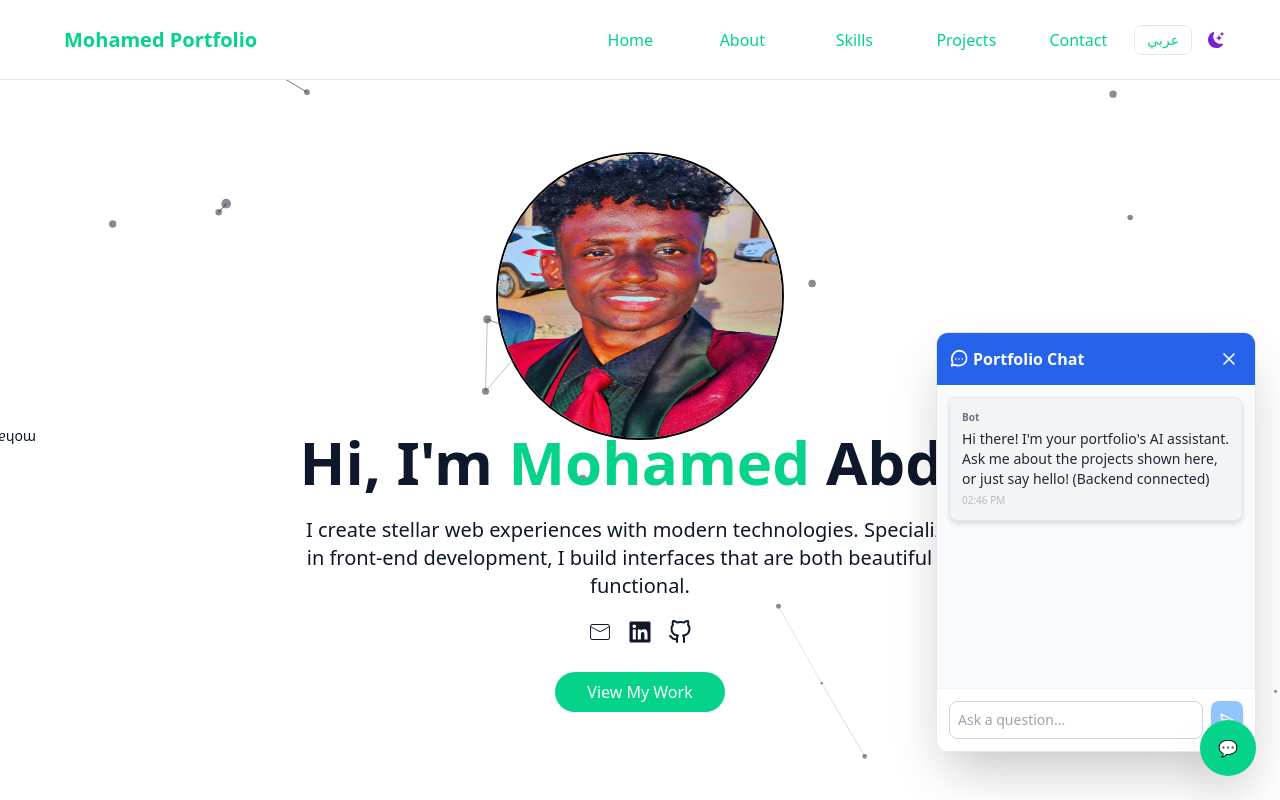
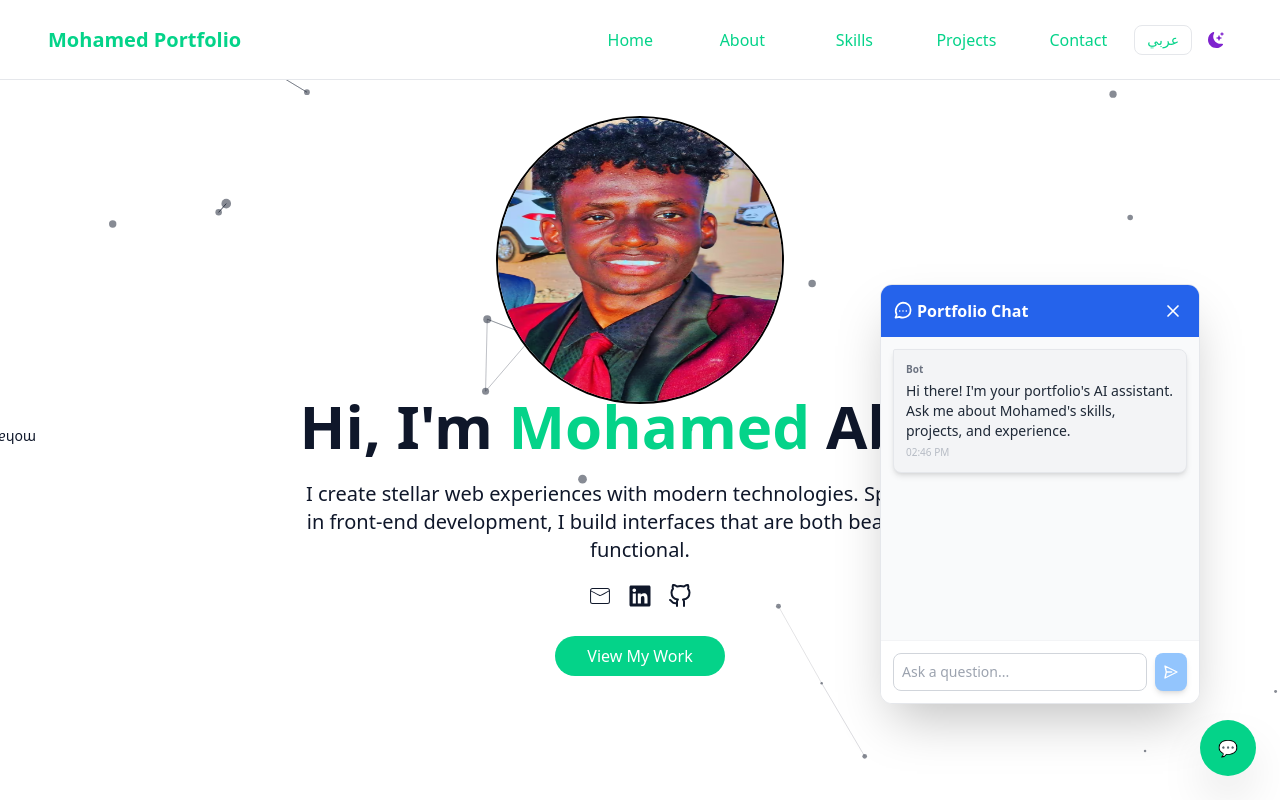
Before and after one commit to Mohammed-Abdo-Edries/New-portfolio, a React (Vite) app: page / in a window 1280 px wide. Both pictures are taken after a click on the button "Open chat". Shown: the top 800 px of the page. Built offline with nearby package versions, Linux system fonts and the light colour scheme.

Commit message:
fixed chat position

```diff
--- a/src/Components/Home.jsx
+++ b/src/Components/Home.jsx
@@ -57,19 +57,19 @@ const Home = () => {
     <section
       ref={sectionRef}
       id="home"
-      className="relative z-0 isolate px-10 py-16"
+      className="relative isolate z-0 px-10 py-4"
     >
       <div className="container relative z-0 mx-auto flex min-h-[calc(100vh-5rem)] max-w-full flex-col items-center justify-center text-center text-xl">
         <img
           src={myImage}
           alt="Mohamed Abdo"
-          className="relative top-4 mx-auto h-64 w-64 rounded-full border-2 border-black sm:h-72 sm:w-72"
+          className="relative top-10 mx-auto h-64 w-64 rounded-full border-2 border-black sm:h-72 sm:w-72"
         />
 
         <h1
           ref={titleRef}
           dir={isArabic ? "rtl" : "ltr"}
-          className="my-2 text-3xl font-bold sm:text-6xl"
+          className="mb-2 mt-8 text-3xl font-bold sm:text-6xl"
         >
           <span>{t("home.intro")}</span>{" "}
           <span className="text-primary">{t("home.firstName")}</span>{" "}
--- a/src/Components/Navbar.jsx
+++ b/src/Components/Navbar.jsx
@@ -43,8 +43,8 @@ const Navbar = () => {
   dir="ltr"
   className="fixed inset-x-0 top-0 z-[100] h-14 w-full border-b border-primary/20 bg-white text-primary dark:bg-black dark:text-white sm:h-20"
 >
-      <div className="container mx-auto flex h-full max-w-full items-center justify-between px-8 sm:px-12">
-        <div dir="ltr" className="px-4 text-xl font-bold">
+      <div className="container mx-auto flex h-full max-w-full items-center justify-between px-4 sm:px-12">
+        <div dir="ltr" className="text-xl font-bold">
           <span>Mohamed</span>{" "}
           <span className="text-primary">Portfolio</span>
         </div>
--- a/src/Components/chatbot.jsx
+++ b/src/Components/chatbot.jsx
@@ -1,14 +1,16 @@
-import { useState, useEffect, useRef, useCallback } from 'react';
-import ReactMarkdown from 'react-markdown';
+import { useState, useEffect, useRef, useCallback } from "react";
+import ReactMarkdown from "react-markdown";
 
-const STORAGE_KEY = 'gemini_portfolio_chat_history';
-const BACKEND_API_ENDPOINT = 'https://chatbot-len5.onrender.com/api/chat';
+const STORAGE_KEY = "gemini_portfolio_chat_history";
+const BACKEND_API_ENDPOINT =
+  "https://chatbot-len5.onrender.com/api/chat";
+
 const Chatbot = ({ onClose }) => {
   const [messages, setMessages] = useState([]);
-  const [messageText, setMessageText] = useState('');
+  const [messageText, setMessageText] = useState("");
   const [isBotThinking, setIsBotThinking] = useState(false);
   const messagesEndRef = useRef(null);
-    // const currentUser = 'User123';
+
   const scrollToBottom = () => {
     messagesEndRef.current?.scrollIntoView({ behavior: "smooth" });
   };
@@ -19,17 +21,20 @@ const Chatbot = ({ onClose }) => {
 
   useEffect(() => {
     const storedHistory = localStorage.getItem(STORAGE_KEY);
+
     if (storedHistory) {
       setMessages(JSON.parse(storedHistory));
     } else {
-      setMessages([{
+      setMessages([
+        {
           id: Date.now(),
-        sender: 'bot',
-        text: "Hi there! I'm your portfolio's AI assistant. Ask me about the projects shown here, or just say hello! (Backend connected)",
-        timestamp: new Date().toISOString()
-      }]);
+          sender: "bot",
+          text: "Hi there! I'm your portfolio's AI assistant. Ask me about Mohamed's skills, projects, and experience.",
+          timestamp: new Date().toISOString(),
+        },
+      ]);
     }
-  }, []); // Run only once on mount
+  }, []);
 
   useEffect(() => {
     if (messages.length > 0) {
@@ -39,110 +44,160 @@ const Chatbot = ({ onClose }) => {
 
   const sendToGemini = useCallback(async (fullHistory) => {
     setIsBotThinking(true);
+
     const lastMessage = fullHistory[fullHistory.length - 1];
     const newMessage = lastMessage.text;
-    const historyForBackend = fullHistory.slice(0, fullHistory.length - 1);
+    const historyForBackend = fullHistory.slice(0, -1);
+
     const requestBody = {
-        history: historyForBackend, // Backend expects 'history'
-        newMessage: newMessage      // Backend expects 'newMessage'
+      history: historyForBackend,
+      newMessage,
     };
 
     const maxRetries = 5;
     let lastError = null;
 
-    for (let attempt = 0; attempt < maxRetries; attempt++) {
+    for (let attempt = 0; attempt < maxRetries; attempt += 1) {
       try {
         const response = await fetch(BACKEND_API_ENDPOINT, {
-          method: 'POST',
-          headers: { 'Content-Type': 'application/json' },
-          body: JSON.stringify(requestBody)
+          method: "POST",
+          headers: {
+            "Content-Type": "application/json",
+          },
+          body: JSON.stringify(requestBody),
         });
 
         if (response.status === 429 && attempt < maxRetries - 1) {
-          const delay = Math.pow(2, attempt) * 1000;
-          await new Promise(resolve => setTimeout(resolve, delay));
+          const delay = 2 ** attempt * 1000;
+          await new Promise((resolve) => setTimeout(resolve, delay));
           continue;
         }
 
         if (!response.ok) {
-          const errorData = await response.json().catch(() => ({ message: `Backend error (Status: ${response.status})` }));
-          throw new Error(errorData.message || `Backend request failed with status: ${response.status}`);
+          const errorData = await response
+            .json()
+            .catch(() => ({}));
+
+          throw new Error(
+            errorData.message ||
+              `Backend request failed with status: ${response.status}`
+          );
         }
+
         const result = await response.json();
-        const botResponseText = result.text || "Sorry, I couldn't generate a response from the backend.";
-        setMessages(prev => [...prev, {
-          id: Date.now() + 1, // Unique ID
-          sender: 'bot',
-          text: botResponseText,
+
+        setMessages((previousMessages) => [
+          ...previousMessages,
+          {
+            id: Date.now() + 1,
+            sender: "bot",
+            text:
+              result.text ||
+              "Sorry, I couldn't generate a response.",
             timestamp: new Date().toISOString(),
-        }]);
+          },
+        ]);
 
-        lastError = null; // Clear error on success
-        break; // Exit loop on success
-
+        lastError = null;
+        break;
       } catch (error) {
         lastError = error;
+
         if (attempt < maxRetries - 1) {
-          const delay = Math.pow(2, attempt) * 1000;
-          await new Promise(resolve => setTimeout(resolve, delay));
+          const delay = 2 ** attempt * 1000;
+          await new Promise((resolve) => setTimeout(resolve, delay));
         }
       }
-    } // End of retry loop
+    }
 
     if (lastError) {
-      console.error("Error calling Backend API after all retries:", lastError);
-      setMessages(prev => [...prev, {
+      console.error(
+        "Error calling Backend API after all retries:",
+        lastError
+      );
+
+      setMessages((previousMessages) => [
+        ...previousMessages,
+        {
           id: Date.now() + 1,
-        sender: 'bot',
+          sender: "bot",
           text: `Error: Could not connect to the assistant via the backend. (${lastError.message})`,
           timestamp: new Date().toISOString(),
-      }]);
+        },
+      ]);
     }
 
     setIsBotThinking(false);
   }, []);
 
-  const handleSendMessage = (e) => {
-    e.preventDefault();
+  const handleSendMessage = (event) => {
+    event.preventDefault();
+
     if (!messageText.trim() || isBotThinking) return;
 
     const trimmedText = messageText.trim();
-    setMessageText(''); // Clear input immediately
+    setMessageText("");
 
     const userMessage = {
       id: Date.now(),
-      sender: 'user',
+      sender: "user",
       text: trimmedText,
       timestamp: new Date().toISOString(),
     };
 
     const updatedMessages = [...messages, userMessage];
     setMessages(updatedMessages);
-    const recentMessages = updatedMessages.slice(-10);
-    sendToGemini(recentMessages);
+
+    sendToGemini(updatedMessages.slice(-10));
   };
 
   const Message = ({ message }) => {
-    const isUser = message.sender === 'user';
-    const senderName = isUser ? 'You' : 'Bot';
-    const time = new Date(message.timestamp).toLocaleTimeString([], { hour: '2-digit', minute: '2-digit' });
+    const isUser = message.sender === "user";
+    const senderName = isUser ? "You" : "Bot";
+
+    const time = new Date(
+      message.timestamp
+    ).toLocaleTimeString([], {
+      hour: "2-digit",
+      minute: "2-digit",
+    });
 
     return (
-      <div className={`flex mb-3 ${isUser ? 'justify-end' : 'justify-start'}`}>
-        <div className={`max-w-xs p-3 rounded-lg shadow-md relative ${
+      <div
+        className={`mb-3 flex ${
+          isUser ? "justify-end" : "justify-start"
+        }`}
+      >
+        <div
+          className={`relative max-w-xs rounded-lg p-3 shadow-md ${
             isUser
-            ? 'bg-blue-600 text-white rounded-br-sm'
-            : 'bg-gray-100 text-gray-800 rounded-tl-sm border border-gray-200'
-        } prose prose-sm max-w-none`}>
-          <p className={`text-[10px] mb-1 font-semibold ${isUser ? 'text-blue-200' : 'text-gray-500'}`}>
+              ? "rounded-br-sm bg-blue-600 text-white"
+              : "rounded-tl-sm border border-gray-200 bg-gray-100 text-gray-800"
+          }`}
+        >
+          <p
+            className={`mb-1 text-[10px] font-semibold ${
+              isUser ? "text-blue-200" : "text-gray-500"
+            }`}
+          >
             {senderName}
           </p>
-          <div className={`${isUser ? 'text-white' : 'text-gray-800'} text-sm`}>
-            <ReactMarkdown>
-              {message.text}
-            </ReactMarkdown>
+
+          <div
+            className={`text-sm ${
+              isUser ? "text-white" : "text-gray-800"
+            }`}
+          >
+            <ReactMarkdown>{message.text}</ReactMarkdown>
           </div>
-          <span className={`text-[10px] mt-1 block opacity-70 ${isUser ? 'text-blue-300 text-right' : 'text-gray-400 text-left'}`}>
+
+          <span
+            className={`mt-1 block text-[10px] opacity-70 ${
+              isUser
+                ? "text-right text-blue-300"
+                : "text-left text-gray-400"
+            }`}
+          >
             {time}
           </span>
         </div>
@@ -151,42 +206,78 @@ const Chatbot = ({ onClose }) => {
   };
 
   return (
-    <div className="fixed bottom-6 right-6 z-50 flex flex-col items-end font-sans">
+    <div
+      className="fixed inset-0 z-[150]"
+      onPointerDown={onClose}
+      role="presentation"
+    >
+      <div
+        role="dialog"
+        aria-modal="true"
+        aria-label="Portfolio Chat"
+        className="absolute bottom-24 right-6 flex flex-col items-end font-sans sm:right-20"
+        onPointerDown={(event) => event.stopPropagation()}
+      >
+        <div className="flex h-[420px] w-[calc(100vw-2rem)] max-w-80 flex-col overflow-hidden rounded-xl border border-gray-200 bg-white shadow-2xl">
+          <header className="flex items-center justify-between bg-blue-600 p-3 text-white shadow-md">
+            <div className="flex items-center">
+              <svg
+                className="mr-1 h-5 w-5"
+                fill="none"
+                stroke="currentColor"
+                viewBox="0 0 24 24"
+              >
+                <path
+                  strokeLinecap="round"
+                  strokeLinejoin="round"
+                  strokeWidth="2"
+                  d="M8 12h.01M12 12h.01M16 12h.01M21 12c0 4.418-4.03 8-9 8a9.863 9.863 0 01-4.255-.949L3 20l1.395-3.549A9.998 9.998 0 0112 2c4.97 0 9 3.582 9 8z"
+                />
+              </svg>
 
-        <div
-          className="w-80 h-[420px] mb-4 bg-white rounded-xl shadow-2xl flex flex-col border border-gray-200 overflow-hidden
-                     transition-all duration-300 ease-in-out transform scale-100 opacity-100"
+              <h2 className="text-base font-semibold">
+                Portfolio Chat
+              </h2>
+            </div>
+
+            <button
+              type="button"
+              onClick={onClose}
+              aria-label="Close chat"
+              className="rounded-full p-1 transition hover:bg-blue-700"
             >
-          <header className="flex items-center justify-between p-3 bg-blue-600 text-white shadow-md">
-            <div className="flex items-center">
-              <svg className="w-5 h-5 mr-1" fill="none" stroke="currentColor" viewBox="0 0 24 24" xmlns="http://www.w3.org/2000/svg">
-                <path strokeLinecap="round" strokeLinejoin="round" strokeWidth="2" d="M8 12h.01M12 12h.01M16 12h.01M21 12c0 4.418-4.03 8-9 8a9.863 9.863 0 01-4.255-.949L3 20l1.395-3.549A9.998 9.998 0 0112 2c4.97 0 9 3.582 9 8z"></path>
-              </svg>
-              <h2 className="text-base font-semibold">Portfolio Chat</h2>
-            </div>
-            <button onClick={onClose} className="p-1 rounded-full hover:bg-blue-700 transition">
-              <svg className="w-5 h-5" fill="none" stroke="currentColor" viewBox="0 0 24 24" xmlns="http://www.w3.org/2000/svg">
-                <path strokeLinecap="round" strokeLinejoin="round" strokeWidth="2" d="M6 18L18 6M6 6l12 12"></path>
+              <svg
+                className="h-5 w-5"
+                fill="none"
+                stroke="currentColor"
+                viewBox="0 0 24 24"
+              >
+                <path
+                  strokeLinecap="round"
+                  strokeLinejoin="round"
+                  strokeWidth="2"
+                  d="M6 18L18 6M6 6l12 12"
+                />
               </svg>
             </button>
           </header>
 
-          <main className="flex-1 overflow-y-auto p-3 bg-gray-50">
-            {messages.map((msg) => (
-              <Message
-                key={msg.id}
-                message={msg}
-              />
+          <main className="flex-1 overflow-y-auto bg-gray-50 p-3">
+            {messages.map((message) => (
+              <Message key={message.id} message={message} />
             ))}
 
             {isBotThinking && (
-              <div className="flex justify-start mb-3">
-                <div className="max-w-xs p-3 rounded-lg shadow-md bg-gray-100 text-gray-800 rounded-tl-sm border border-gray-200">
-                  <p className="text-[10px] mb-1 font-semibold text-gray-500">Bot</p>
+              <div className="mb-3 flex justify-start">
+                <div className="rounded-lg rounded-tl-sm border border-gray-200 bg-gray-100 p-3 shadow-md">
+                  <p className="mb-1 text-[10px] font-semibold text-gray-500">
+                    Bot
+                  </p>
+
                   <div className="flex items-center space-x-1">
-                    <div className="w-2 h-2 bg-gray-400 rounded-full animate-pulse delay-100"></div>
-                    <div className="w-2 h-2 bg-gray-400 rounded-full animate-pulse delay-200"></div>
-                    <div className="w-2 h-2 bg-gray-400 rounded-full animate-pulse delay-300"></div>
+                    <div className="h-2 w-2 animate-pulse rounded-full bg-gray-400" />
+                    <div className="h-2 w-2 animate-pulse rounded-full bg-gray-400 delay-100" />
+                    <div className="h-2 w-2 animate-pulse rounded-full bg-gray-400 delay-200" />
                   </div>
                 </div>
               </div>
@@ -195,34 +286,46 @@ const Chatbot = ({ onClose }) => {
             <div ref={messagesEndRef} />
           </main>
 
-          <footer className="p-3 bg-white border-t border-gray-100">
-            <form onSubmit={handleSendMessage} className="flex space-x-2">
+          <footer className="border-t border-gray-100 bg-white p-3">
+            <form
+              onSubmit={handleSendMessage}
+              className="flex gap-2"
+            >
               <input
                 type="text"
                 value={messageText}
-                onChange={(e) => setMessageText(e.target.value)}
+                onChange={(event) =>
+                  setMessageText(event.target.value)
+                }
                 placeholder="Ask a question..."
                 disabled={isBotThinking}
-                className="flex-1 p-2 text-sm border text-black border-gray-300 rounded-lg focus:outline-none focus:ring-1 focus:ring-blue-500 disabled:bg-gray-100"
+                className="flex-1 rounded-lg border border-gray-300 p-2 text-sm text-black focus:outline-none focus:ring-1 focus:ring-blue-500 disabled:bg-gray-100"
               />
+
               <button
                 type="submit"
                 disabled={!messageText.trim() || isBotThinking}
-                className="p-2 bg-blue-600 text-white rounded-lg hover:bg-blue-700 transition duration-300 disabled:bg-blue-300 shadow-md flex items-center justify-center"
+                aria-label="Send message"
+                className="flex items-center justify-center rounded-lg bg-blue-600 p-2 text-white shadow-md transition duration-300 hover:bg-blue-700 disabled:bg-blue-300"
               >
-                <svg className="w-4 h-4 transform rotate-90" fill="none" stroke="currentColor" viewBox="0 0 24 24" xmlns="http://www.w3.org/2000/svg">
-                  <path strokeLinecap="round" strokeLinejoin="round" strokeWidth="2" d="M12 19l9 2-9-18-9 18 9-2zm0 0v-8"></path>
+                <svg
+                  className="h-4 w-4 rotate-90"
+                  fill="none"
+                  stroke="currentColor"
+                  viewBox="0 0 24 24"
+                >
+                  <path
+                    strokeLinecap="round"
+                    strokeLinejoin="round"
+                    strokeWidth="2"
+                    d="M12 19l9 2-9-18-9 18 9-2zm0 0v-8"
+                  />
                 </svg>
               </button>
             </form>
           </footer>
         </div>
-
-
-      <button onClick={onClose} className="p-1 rounded-full hover:bg-blue-700 transition">
-
-      </button>
-
+      </div>
     </div>
   );
 };
```
Lines whose indentation alone changed are shown as unchanged.
